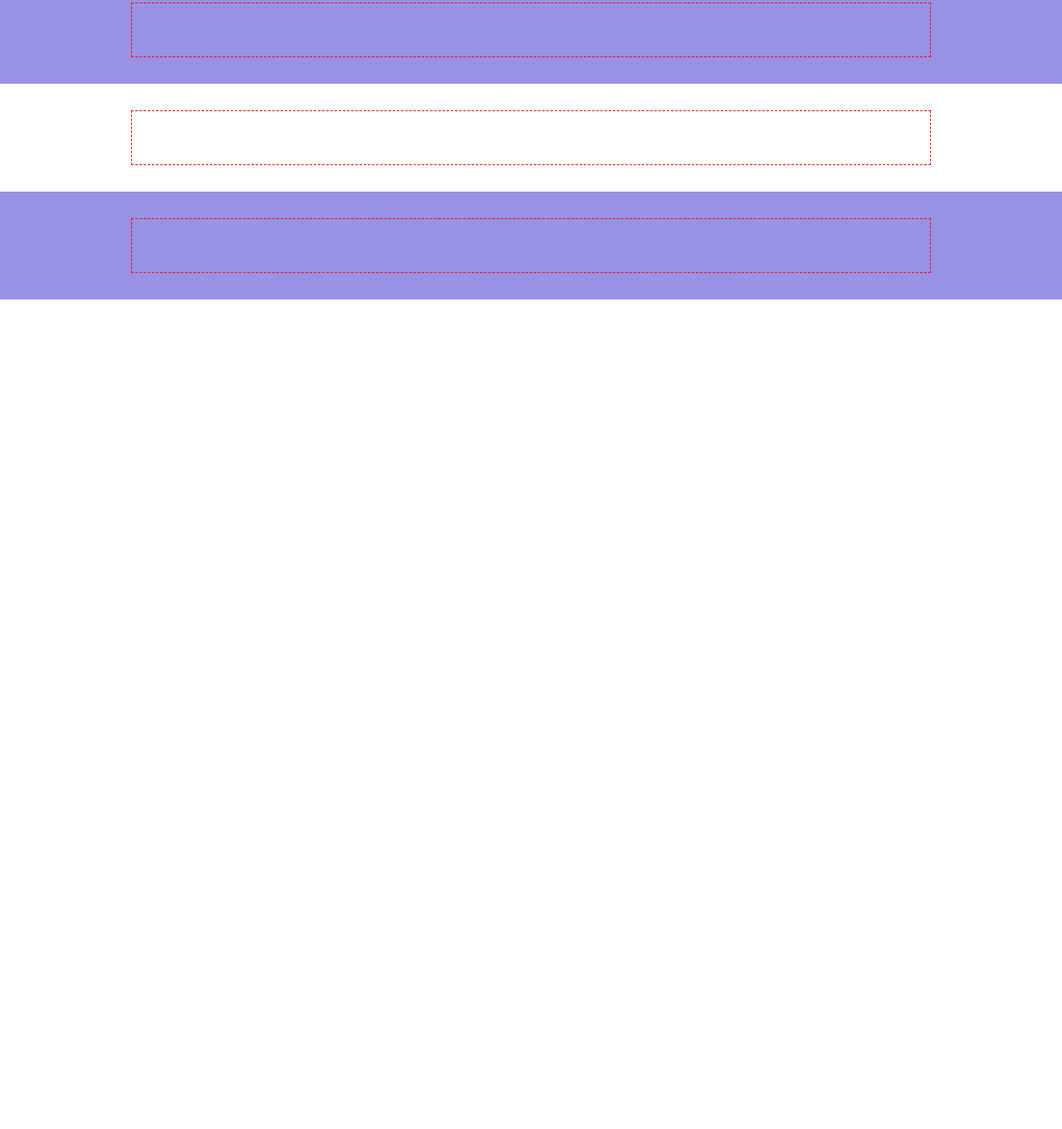
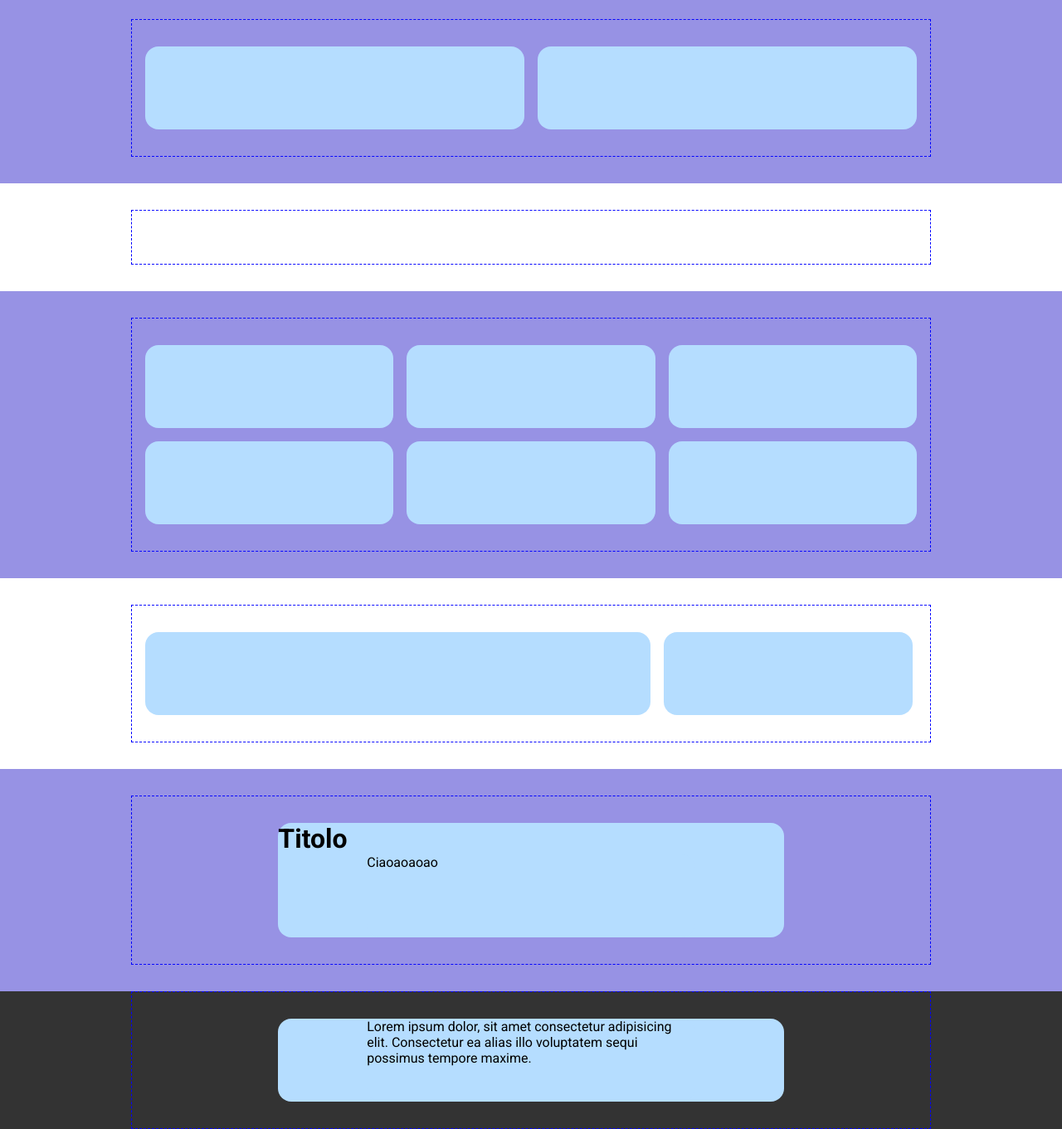
Before and after one commit to erica201193/htmlcss-responsive-layout, a plain HTML site: page index.html in a window 1280 px wide. Shown: the part 419-1780 px from the top of the page at 83% size. Before the commit the page ends 800 px from the top, so only its background shows below. Drawn offline with Linux system fonts and the light colour scheme.

Commit message:
Completed Layout

```diff
--- a/css/style.css
+++ b/css/style.css
@@ -14,6 +14,7 @@ GENERAL STYLES
     --secondary-color: #0084FD;
     --secondary-light-color: #B5DDFF;
     --tertiary-color: #FDC160;
+    --footer-color: #333333;
 }
 
 body {
@@ -26,6 +27,13 @@ UTILITIES
 
 /* LAYOUT */
 
+.site-header {
+    position: sticky;
+    top: 0;
+/* SOLO PER DEBUG */
+padding-top: 2rem;
+padding-bottom: 2rem;
+}
 .section {
     padding-top: 2rem;
     padding-bottom: 2rem;
@@ -38,7 +46,7 @@ UTILITIES
     padding-right: 1rem;
 
       /* SOLO PER DEBUG */
-    border: 1px dashed red;
+    border: 1px dashed blue;
     padding-top: 2rem;
     padding-bottom: 2rem;
 
@@ -55,3 +63,42 @@ UTILITIES
 .bg-secondary-light {
     background-color: var(--secondary-light-color);
 }
+
+.bg-footer {
+    background-color: var(--footer-color) ;
+}
+
+
+.row {
+    display: flex;
+    flex-wrap: wrap;
+    gap: 1rem;
+}
+
+.justify-center {
+    justify-content: center;
+}
+
+.col {
+    flex-grow: 1;
+    flex-basis: 0;
+}
+
+.col-1 {
+    flex-basis: calc((100% - 2rem) / 3);
+}
+
+.col-2 {
+    flex-basis: calc(((100% - 1rem) / 3) * 2);
+}
+
+.col-3 {
+    flex-basis: 100%;
+}
+
+.card {
+    /* SOLO PER DEBUG */
+    background-color: var(--secondary-light-color);
+    border-radius: 1rem;
+    min-height: 100px;
+}
--- a/index.html
+++ b/index.html
@@ -24,12 +24,39 @@
     <main>
         <!-- Sezione BIANCA con cards azzurre - General Info -->
         <div class="section">
-            <div class="container"></div>
+            <div class="container">
+                <div class="row">
+                    <div class="col-2">
+                        <div class="card"></div>
+                    </div>
+                    <div class="col-1">
+                        <div class="card"></div>
+                    </div>
+                    <div class="col-1">
+                        <div class="card"></div>
+                    </div>
+                    <div class="col-1">
+                        <div class="card"></div>
+                    </div>
+                    <div class="col-1">
+                        <div class="card"></div>
+                    </div>
+                </div>
+            </div>
         </div>
 
         <!-- Sezione VIOLA - Strategic Planning -->
         <div class="section bg-primary">
-            <div class="container"></div>
+            <div class="container">
+                <div class="row">
+                    <div class="col">
+                        <div class="card"></div>
+                    </div>
+                    <div class="col">
+                        <div class="card"></div>
+                    </div>
+                </div>
+            </div>
         </div>
 
         <!-- Sezione BIANCA - Testimonials -->
@@ -39,22 +66,84 @@
 
         <!-- Sezione VIOLA con cards bianche - Benefits of working with us -->
         <div class="section bg-primary">
-            <div class="container"></div>
+            <div class="container">
+                <div class="row">
+                    <div class="col-1">
+                        <div class="card"></div>
+                    </div>
+                    <div class="col-1">
+                        <div class="card"></div>
+                    </div>
+                    <div class="col-1">
+                        <div class="card"></div>
+                    </div>
+                    <div class="col-1">
+                        <div class="card"></div>
+                    </div>
+                    <div class="col-1">
+                        <div class="card"></div>
+                    </div>
+                    <div class="col-1">
+                        <div class="card"></div>
+                    </div>
+                </div>
+            </div>
         </div>
 
         <!-- Sezione BIANCA - About Us -->
         <div class="section">
-            <div class="container"></div>
+            <div class="container">
+                <div class="row">
+                    <div class="col-2">
+                        <div class="card"></div>
+                    </div>
+                    <div class="col-1">
+                        <div class="card"></div>
+                    </div>
+                </div>
+            </div>
         </div>
 
         <!-- Sezione VIOLA - Get Started! -->
         <div class="section bg-primary">
-            <div class="container"></div>
+            <div class="container">
+                <div class="row justify-center">
+                    <div class="col-2">
+                        <div class="card">
+                            <h1>Titolo</h1>
+
+                            <div class="row justify-center">
+                                <div class="col-2">
+                                    <div class="card">
+                                        Ciaoaoaoao
+                                    </div>
+                                </div>
+                            </div>
+                        </div>
+                    </div>
+                </div>
+            </div>
         </div>
     </main>
 
     <!--Site Footer-->
-    <footer></footer>
+    <footer class="bg-footer">
+        <div class="container">
+            <div class="row justify-center">
+                <div class="col-2">
+                    <div class="card">
+                        <div class="row justify-center">
+                            <div class="col-2">
+                                <div class="card">
+                                    Lorem ipsum dolor, sit amet consectetur adipisicing elit. Consectetur ea alias illo voluptatem sequi possimus tempore maxime.
+                                </div>
+                            </div>
+                        </div>
+                    </div>
+                </div>
+            </div>
+        </div>
+    </footer>
 
 
 </body>
```
